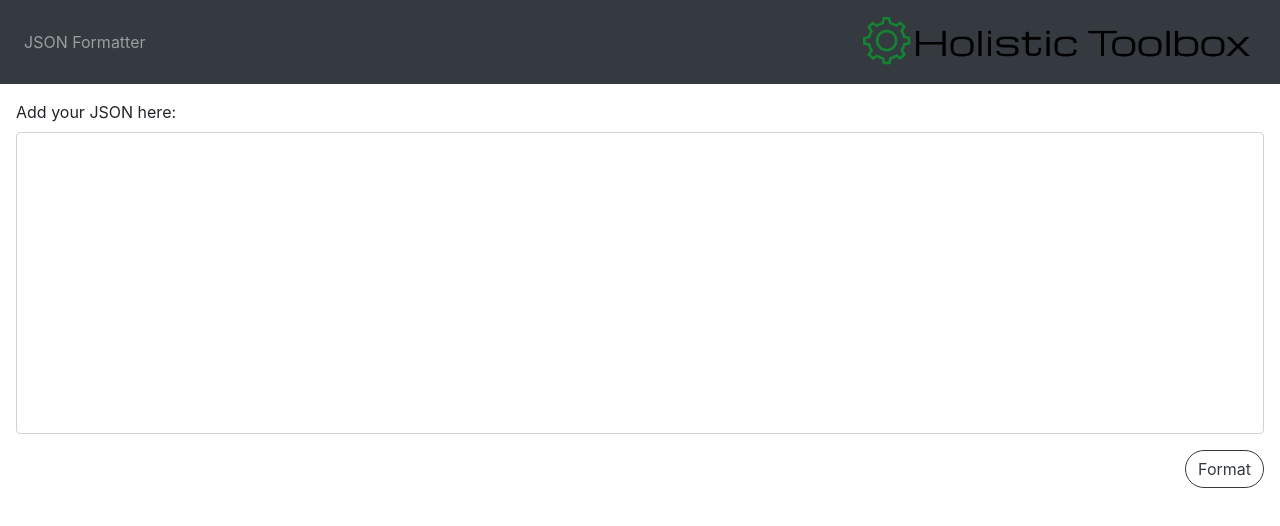
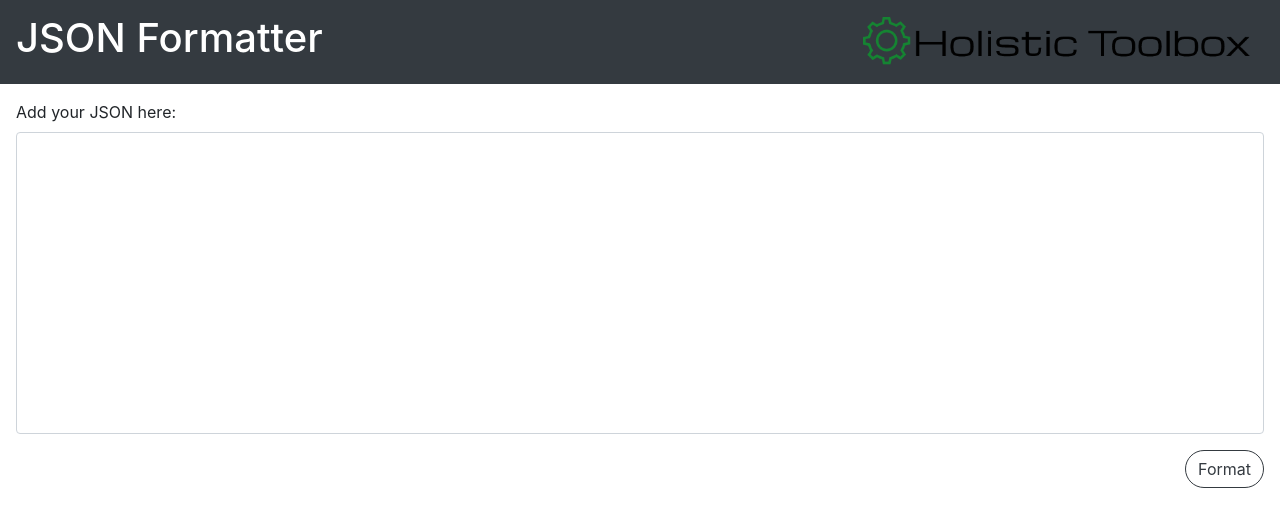
Before and after one commit to holistic-web/toolbox, a Vue app in the folder tools/json-formatter/: page / in a window 1280 px wide. Shown: the top 526 px of the page. Built offline with nearby package versions, Linux system fonts and the light colour scheme.

Commit message:
chore: better title

```diff
--- a/tools/json-formatter/src/components/AppHeader.vue
+++ b/tools/json-formatter/src/components/AppHeader.vue
@@ -4,7 +4,7 @@
 
 			<!-- left partition -->
 			<b-navbar-nav>
-				<b-nav-item href="#">{{name}}</b-nav-item>
+				<h1 class="AppHeader__name" v-text="name"/>
 
 				<!-- Navbar dropdowns #TODO: implement once we have other services! -->
 				<!-- <b-nav-item-dropdown text="" right>
@@ -30,3 +30,12 @@ export default {
 	}
 }
 </script>
+
+<style lang="scss">
+.AppHeader {
+
+	&__name {
+		color: #fff;
+	}
+}
+</style>
```
